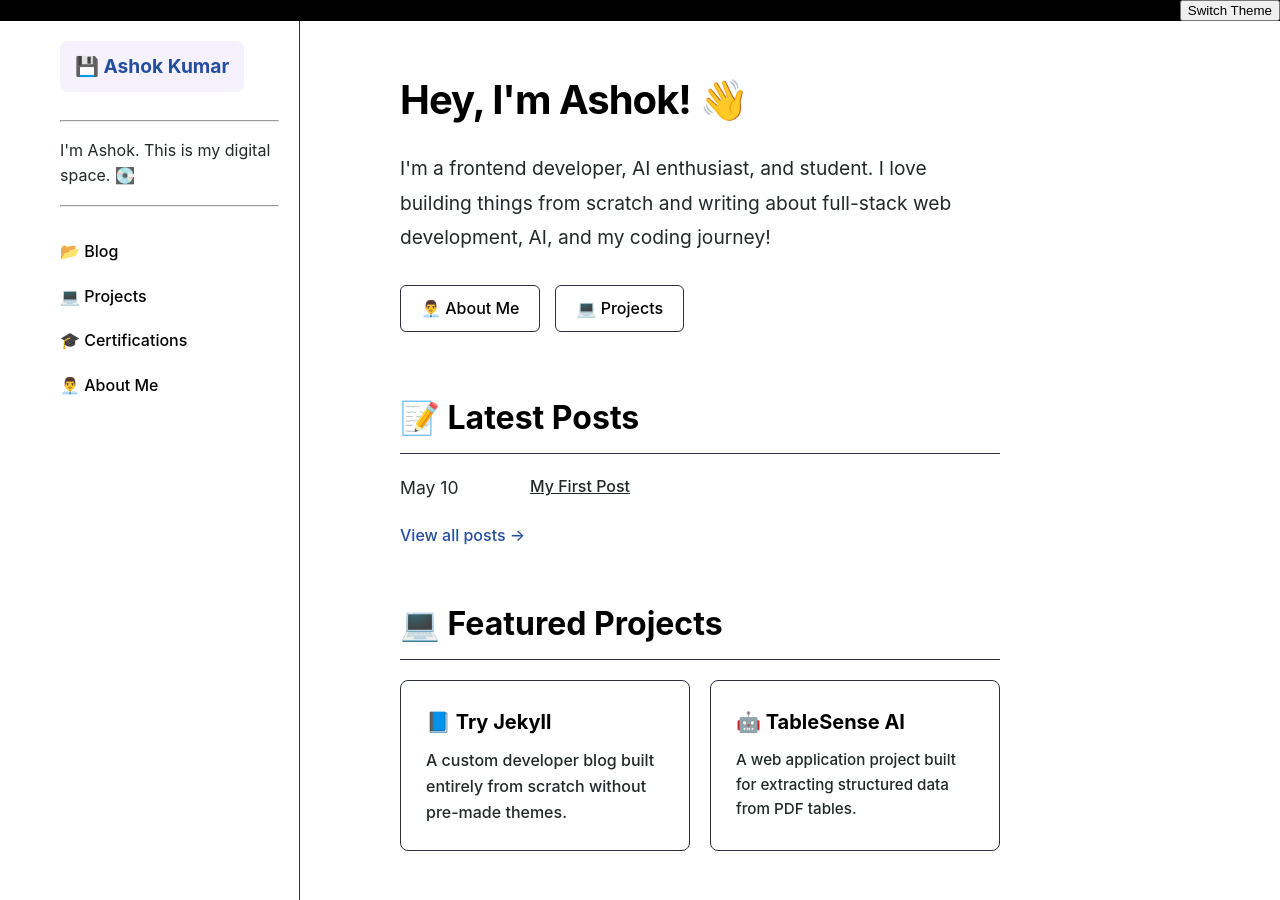
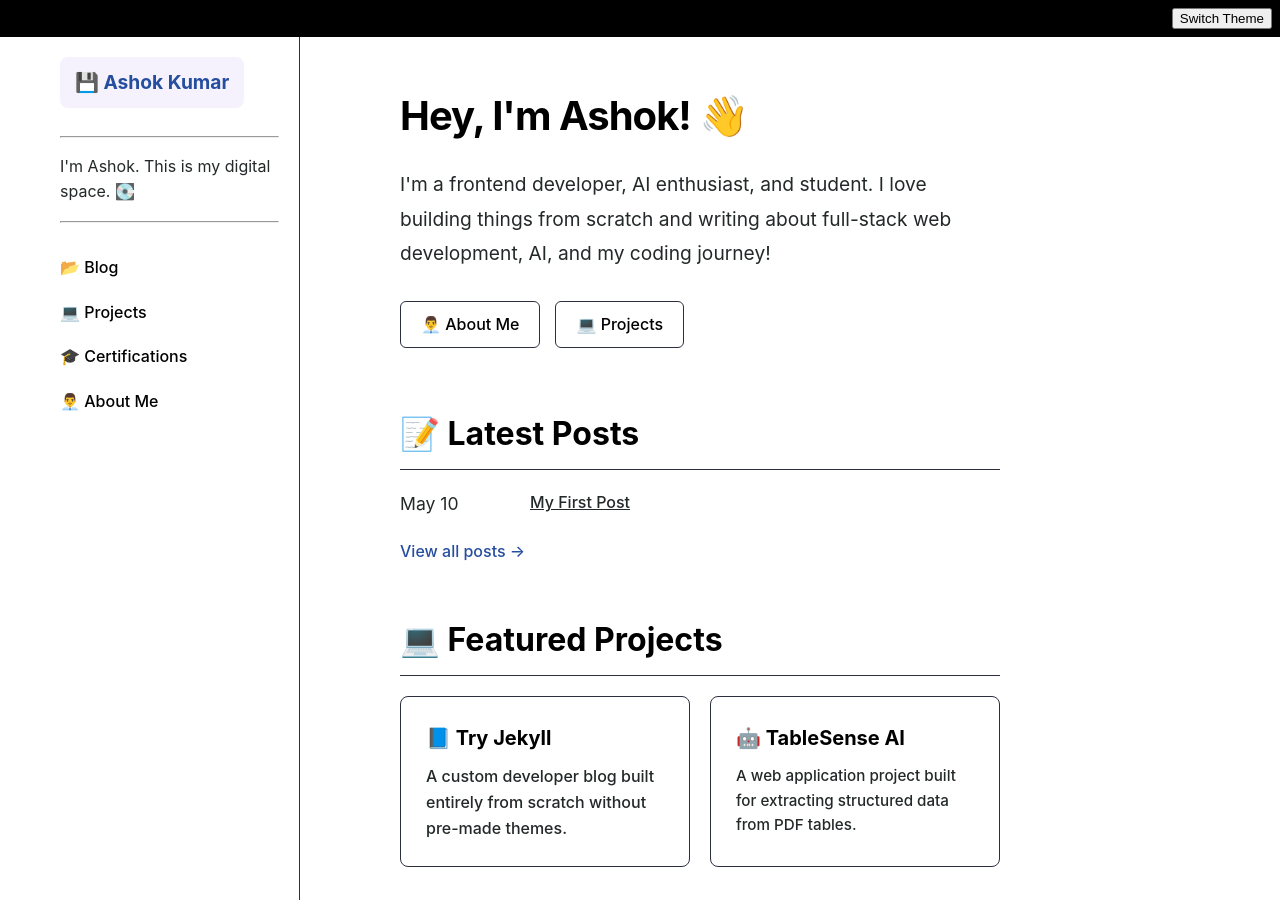
Before and after one commit to cj7-code-journey/cj7-code-journey.github.io, a Jekyll site: the page built from index.html, in a window 1280 px wide and 900 px high. Built offline with Jekyll 4.4.1, drawn with Linux system fonts in a browser that asks for light colours.

Commit message:
Add: padding in header

```diff
--- a/assets/css/header-footer.css
+++ b/assets/css/header-footer.css
@@ -5,6 +5,7 @@
     gap: 20px;
     background-color: var(--header-bg-color);
     color: var(--header-color);
+    padding: 8px;
 }
 
 
```
